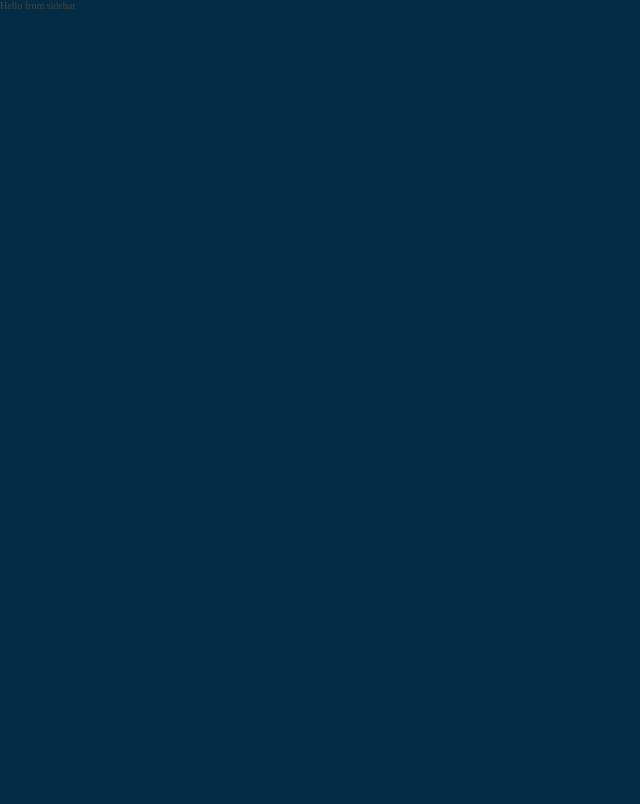
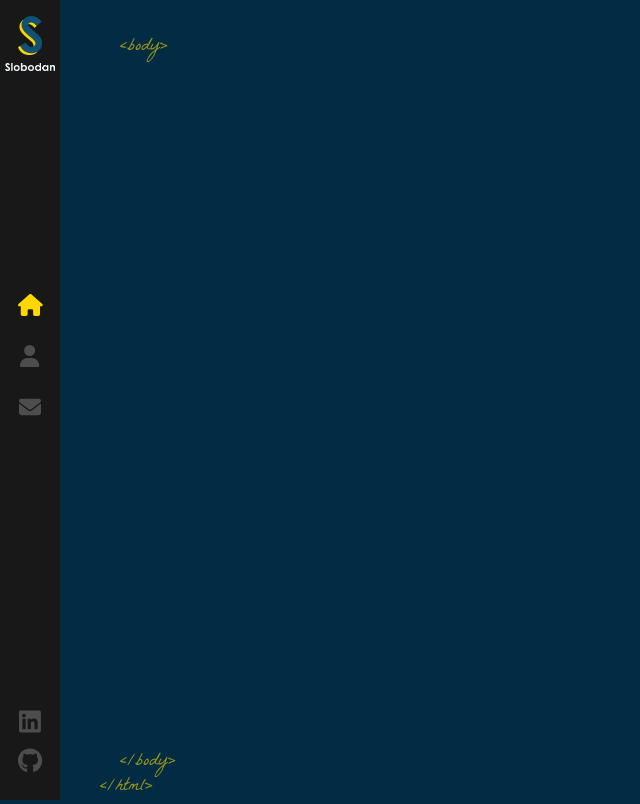
Before and after one commit to NathanPerrine/react_portfolio, a React (Create React App) app: page / in a window 1280 px wide. Shown: the whole page, without its empty margins (0-640 px from the left). Built offline with nearby package versions, Linux system fonts and the light colour scheme.

Commit message:
sidebar. starting home

```diff
--- a/src/App.js
+++ b/src/App.js
@@ -2,12 +2,15 @@
 import './App.scss';
 import { Routes, Route } from 'react-router-dom'
 import Layout from './components/Layout';
+import Home from './components/Home';
 
 function App() {
   return (
     <>
       <Routes>
-        <Route path="/" element={<Layout />} />
+        <Route path="/" element={<Layout />}>
+          <Route index element={Home} />
+        </Route>
       </Routes>
     </>
   );
--- a/src/App.scss
+++ b/src/App.scss
@@ -5,6 +5,8 @@
 @font-face {
   font-family: 'Helvetica Neue';
   src: url('./assets/fonts/helvetica-neu.ttf') format('ttf');
+  font-weight: normal;
+  font-style: normal;
 }
 
 @font-face {
@@ -18,5 +20,5 @@
 }
 
 input, textarea {
-  font-family: 'helvetica-neue'
+  font-family: 'Helvetica Neue', sans-serif;
 }
--- /dev/null
+++ b/src/components/Home/index.js
@@ -0,0 +1,15 @@
+import './index.scss'
+import LogoTitle from '../../assets/images/logo-s.png'
+
+const Home = () => {
+    return (
+        <div className='container home-page'>
+            <div className='text-zone'>
+                <h1>Hi, <br/> I'm</h1>
+                <img src={LogoTitle} alt='Developer' />
+            </div>
+        </div>
+    );
+}
+
+export default Home
--- a/src/components/Layout/index.js
+++ b/src/components/Layout/index.js
@@ -1,11 +1,24 @@
+import { Outlet } from 'react-router-dom'
 import Sidebar from '../Sidebar'
 import './index.scss'
 
 const Layout = () => {
     return (
-        <>
+        <div className="App">
             <Sidebar/>
-        </>
+            <div className="page">
+                <span className='tags top-tags'>&lt;body&gt;</span>
+
+                <Outlet />
+
+                <span className='tags bottom-tags'>
+                    &lt;/body&gt;
+                    <br />
+                    <span className='bottom-tag-html'>&lt;/html&gt;</span>
+
+                </span>
+            </div>
+        </div>
     )
 }
 
--- a/src/components/Layout/index.scss
+++ b/src/components/Layout/index.scss
@@ -0,0 +1,24 @@
+.page {
+    width: 100%;
+    height: 100%;
+    position: absolute;
+}
+
+.top-tags {
+    bottom: auto;
+    top: 35px;
+}
+
+.tags {
+    color: #ffd700;
+    opacity: 0.6;
+    position: absolute;
+    bottom: 0;
+    left: 120px;
+    font-size: 18px;
+    font-family: 'La Belle Aurore';
+}
+
+.bottom-tag-html {
+    margin-left: -20px;
+}
--- a/src/components/Sidebar/index.js
+++ b/src/components/Sidebar/index.js
@@ -1,5 +1,43 @@
+import { Link, NavLink } from 'react-router-dom'
 import './index.scss'
+import LogoS from '../../assets/images/logo-s.png'
+import LogoSubtitle from '../../assets/images/logo_sub.png'
+import { FontAwesomeIcon } from '@fortawesome/react-fontawesome'
+import { faEnvelope, faHome, faUser } from '@fortawesome/free-solid-svg-icons'
+import { faGithub, faLinkedin } from '@fortawesome/free-brands-svg-icons'
 
-const Sidebar = () => <>Hello from sidebar</>
+const Sidebar = () => (
+    <div className='nav-bar'>
+        <Link className='logo' to="/">
+            <img src={LogoS} alt="logo"/>
+            <img className="sub-logo" src={LogoSubtitle} alt="Slobodan"/>
+        </Link>
+        <nav>
+            <NavLink exact="true" activeclassname="active" to="/">
+                <FontAwesomeIcon icon={faHome} color="#4d4d4e" />
+            </NavLink>
+            <NavLink activeclassname="active" className='about-link' to="/about">
+                <FontAwesomeIcon icon={faUser} color="#4d4d4e" />
+            </NavLink>
+            <NavLink activeclassname="active" className='contact-link' to="/contact">
+                <FontAwesomeIcon icon={faEnvelope} color="#4d4d4e" />
+            </NavLink>
+        </nav>
+        <ul>
+            <li>
+                <a target="_blank" rel='noreferrer' href="https://www.linkedin.com/in/nathan-perrine/">
+                    <FontAwesomeIcon icon={faLinkedin} color="#4d4d4e"/>
+                </a>
+            </li>
+            <li>
+                <a target="_blank" rel='noreferrer' href="https://github.com/NathanPerrine">
+                    <FontAwesomeIcon icon={faGithub} color="#4d4d4e"/>
+                </a>
+            </li>
+        </ul>
+
+    </div>
+
+)
 
 export default Sidebar
--- a/src/components/Sidebar/index.scss
+++ b/src/components/Sidebar/index.scss
@@ -0,0 +1,122 @@
+.nav-bar{
+    background: #181818;
+    width: 60px;
+    height: 100%;
+    position: absolute;
+    top: 0;
+    z-index: 3;
+    min-height: 500px;
+
+    .logo {
+        display: block;
+        padding: 8px 0;
+    }
+
+    img {
+        display: block;
+        margin: 8px auto;
+        width: 24px;
+        height: auto;
+
+        &.sub-logo {
+            width: 50px;
+        }
+    }
+
+    nav {
+        display: block;
+        text-align: center;
+        position: absolute;
+        height: 210px;
+        top: 50%;
+        margin-top: -120px;
+        width: 100%;
+
+        a {
+            font-size: 22px;
+            color: #4d4d4e;
+            display: block;
+            line-height: 51px;
+            height: 51px;
+            position: relative;
+            text-decoration: none;
+
+            i {
+                transition: all 1s ease-out;
+            }
+
+            &:hover {
+                color: #ffd700;
+
+                svg {
+                    opacity: 0;
+                }
+
+                &:after {
+                    opacity: 1;
+                }
+            }
+
+            &:after {
+                content: '';
+                font-size: 9px;
+                letter-spacing: 2px;
+                position: absolute;
+                bottom: 0;
+                display: block;
+                width: 100%;
+                text-align: center;
+                opacity: 0;
+                transition: all 1s ease-out;
+            }
+
+            &:first-child {
+                &:after{
+                    content: 'HOME';
+                }
+            }
+        }
+
+        a.about-link{
+            &:after{
+                content:'ABOUT';
+            }
+        }
+
+        a.contact-link{
+            &:after{
+                content:'CONTACT';
+            }
+        }
+
+        a.active {
+            svg {
+                color: #ffd700;
+            }
+        }
+    }
+
+    ul {
+        position: absolute;
+        bottom: 20px;
+        width: 100%;
+        display: block;
+        padding: 0;
+        list-style: none;
+        text-align: center;
+        margin: 0;
+
+        li {
+            a {
+                padding: 7px 0;
+                display: block;
+                font-size: 25px;
+                line-height: 16px;
+            }
+
+            &:hover svg {
+                color: #ffd700;
+            }
+        }
+    }
+}
--- a/src/index.css
+++ b/src/index.css
@@ -5,7 +5,7 @@
 
 body {
   margin: 0;
-  font-family: 300 11px/1.4 'Helvetica Neue', 'sans-serif';
+  font: 300 11px/1.4 'Helvetica Neue', sans-serif;
   color: #444;
   background: #022c43;
   overflow: hidden;
```
Also changed, not shown: src/components/Home/index.scss (added).
